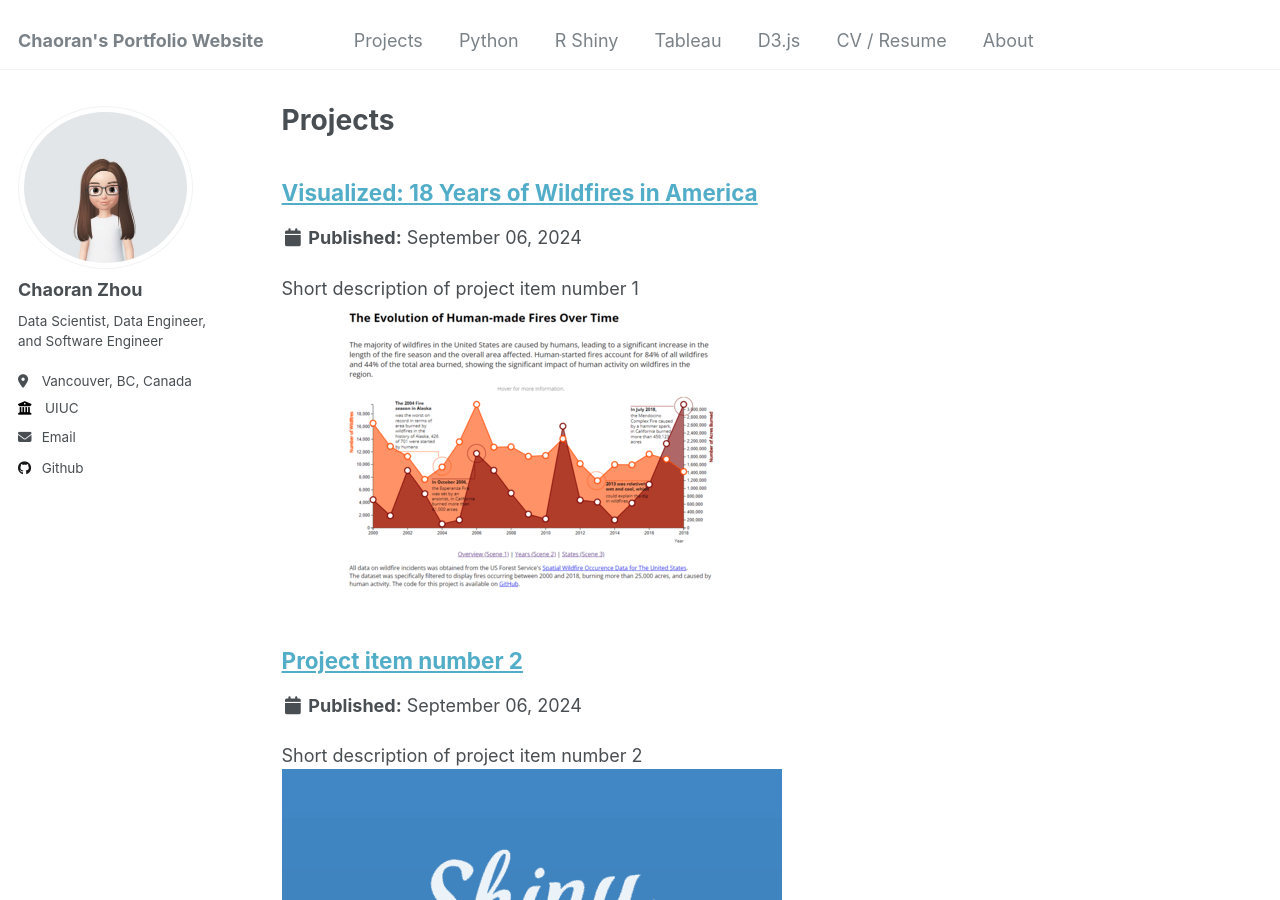
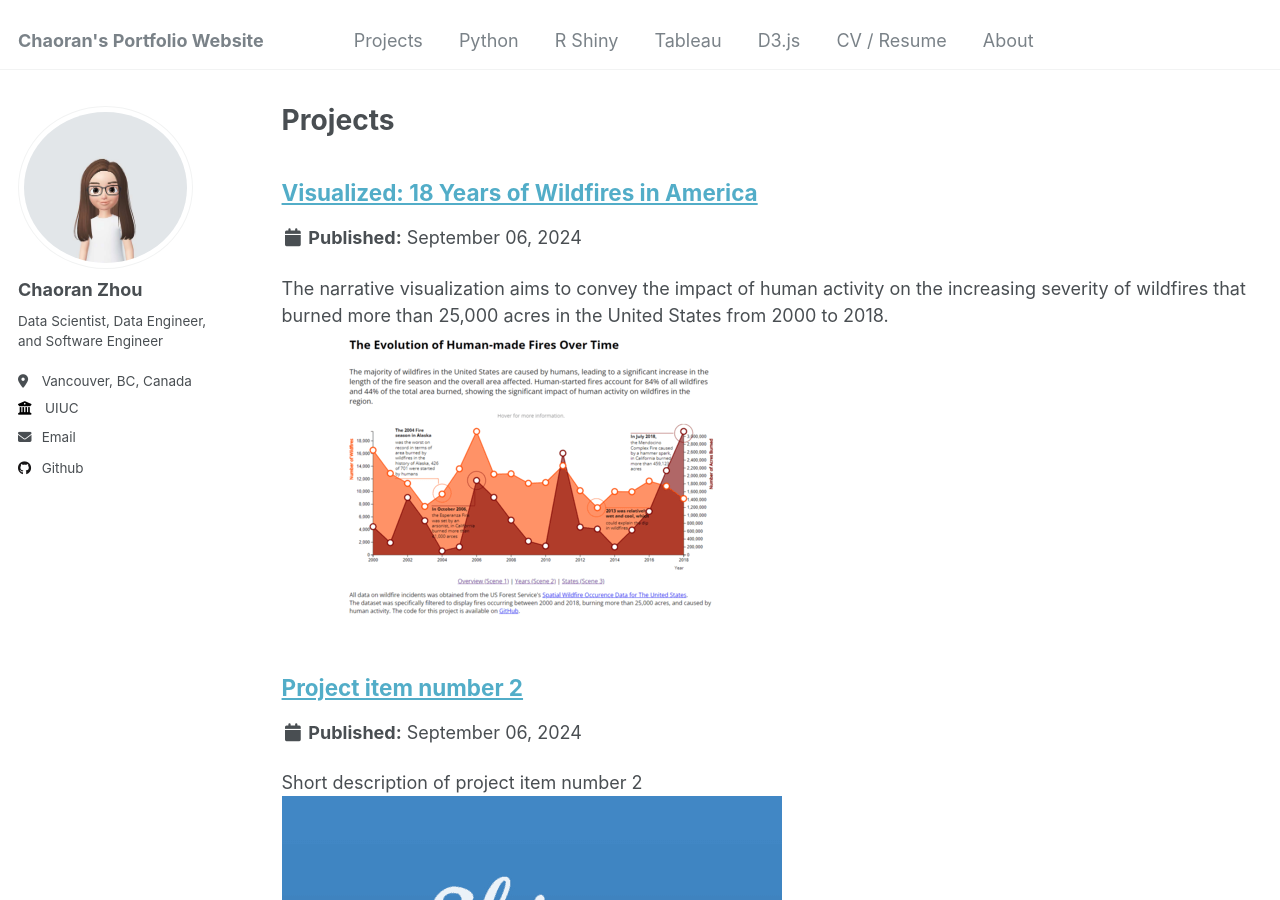
Before and after one commit to ranranrunforit/ranranrunforit.github.io, a Jekyll site: the page built from _pages/projects.html, in a window 1280 px wide and 900 px high. Built offline with Jekyll 4.4.1, drawn with Linux system fonts in a browser that asks for light colours.

Commit message:
Update project-1.md

```diff
--- a/_projects/project-1.md
+++ b/_projects/project-1.md
@@ -1,6 +1,6 @@
 ---
 title: "Visualized: 18 Years of Wildfires in America"
-excerpt: "Short description of project item number 1<br/><img src='/images/D3.png'>"
+excerpt: "The narrative visualization aims to convey the impact of human activity on the increasing severity of wildfires that burned more than 25,000 acres in the United States from 2000 to 2018. <br/><img src='/images/D3.png'>"
 collection: projects
 ---
 
```
